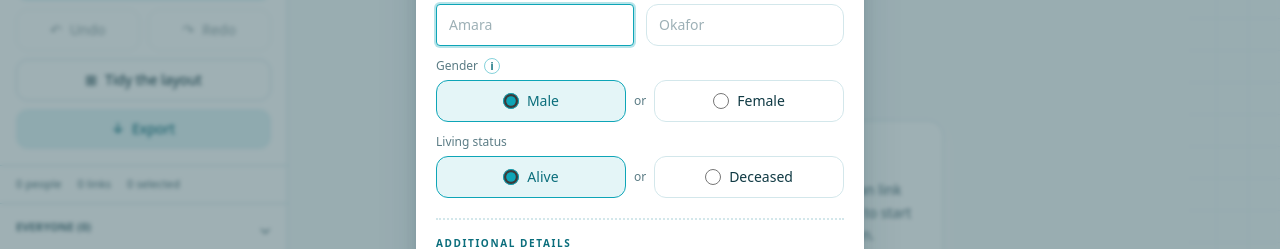
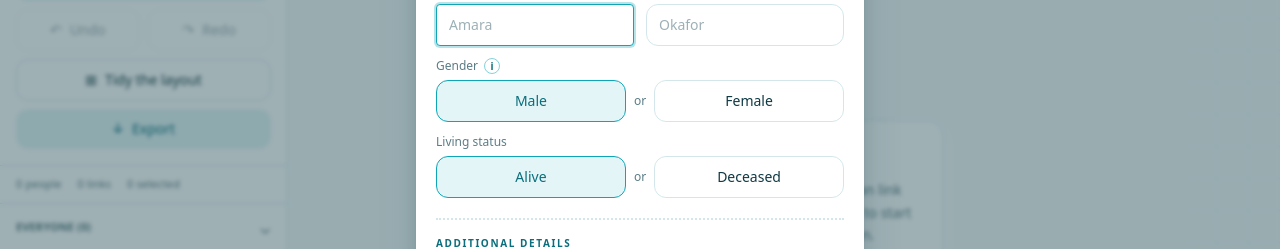
Before and after one commit to ReversalRedGarnet/Family-Tree-V3, a React (Vite) app: page / in a window 1280 px wide. Both pictures are taken after a click on the button "Add the first person". Shown: the part 174-423 px from the top of the page. Built offline with nearby package versions, Linux system fonts and the light colour scheme.

Commit message:
Refactor ChoicePair to use buttons for options
Updated ChoicePair component to use button elements for options instead of radio inputs, enhancing accessibility and user interaction.

```diff
--- a/src/components/PersonModal.jsx
+++ b/src/components/PersonModal.jsx
@@ -36,29 +36,28 @@ function Zone({ eyebrow, first, children }) {
   );
 }
 
-// A pair of choices with "or" between them, as drawn in the design.
+// A pair of choices with "or" between them, as drawn in the design. The
+// whole option is the control — no separate radio circle to render or to
+// get squeezed by flexbox.
 function ChoicePair({ options, value, onChange, name }) {
   return (
-    <div className="flex items-center gap-2">
+    <div className="flex items-center gap-2" role="radiogroup" aria-label={name}>
       {options.map((option, i) => (
         <div key={option.id} className="contents">
           {i > 0 && <span className="shrink-0 text-xs text-mist">or</span>}
-          <label
-            className={`flex flex-1 cursor-pointer items-center justify-center gap-2 rounded-xl border px-3 py-2.5 text-sm transition-colors ${
+          <button
+            type="button"
+            role="radio"
+            aria-checked={value === option.id}
+            onClick={() => onChange(option.id)}
+            className={`flex-1 rounded-xl border px-3 py-2.5 text-sm transition-colors ${
               value === option.id
                 ? 'border-cyan bg-cyan-wash font-medium text-cyan-deep'
                 : 'border-hairline text-ink hover:border-cyan-soft'
             }`}
           >
-            <input
-              type="radio"
-              name={name}
-              checked={value === option.id}
-              onChange={() => onChange(option.id)}
-              className="h-4 w-4 shrink-0 accent-[#0EA5B7]"
-            />
             {option.label}
-          </label>
+          </button>
         </div>
       ))}
     </div>
```
